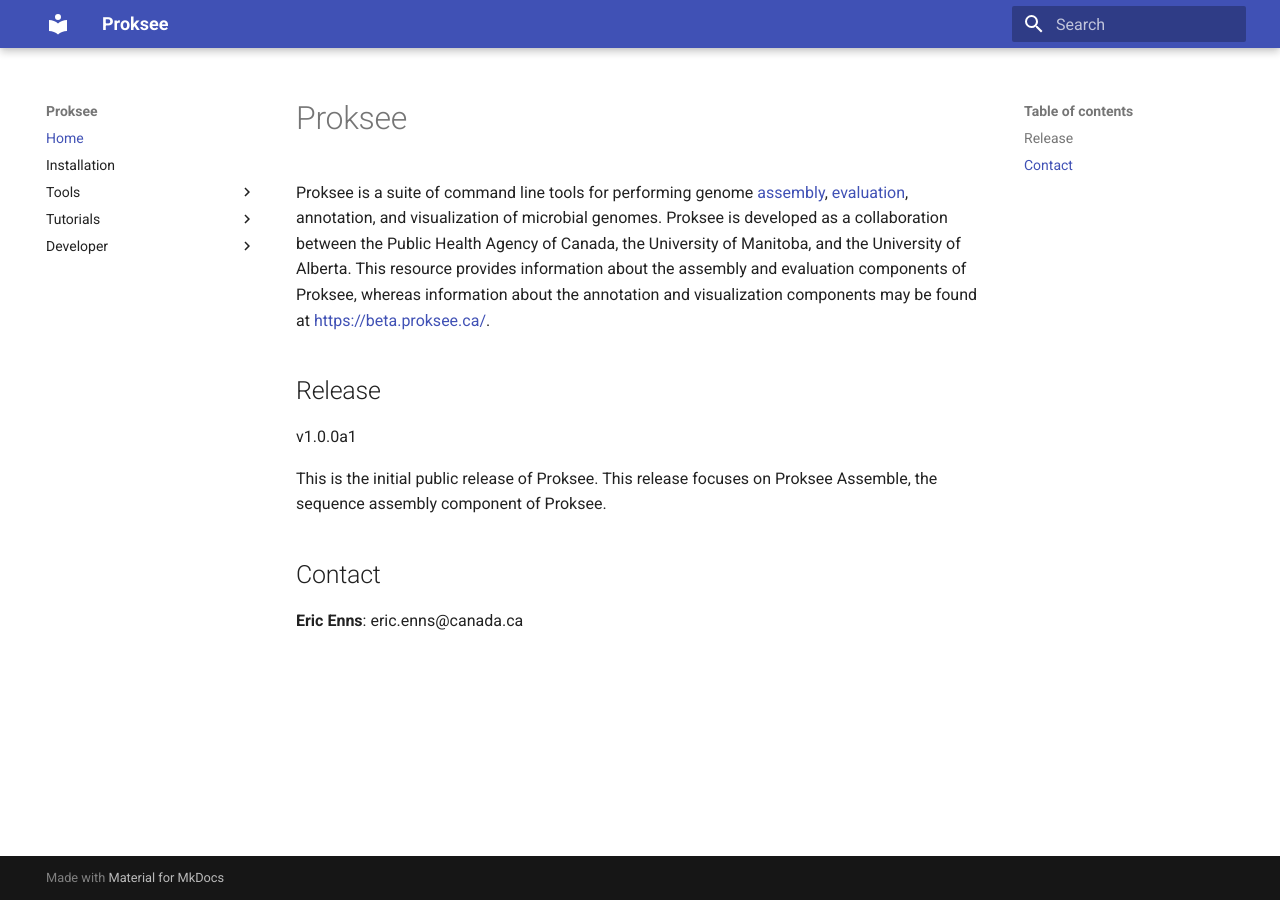
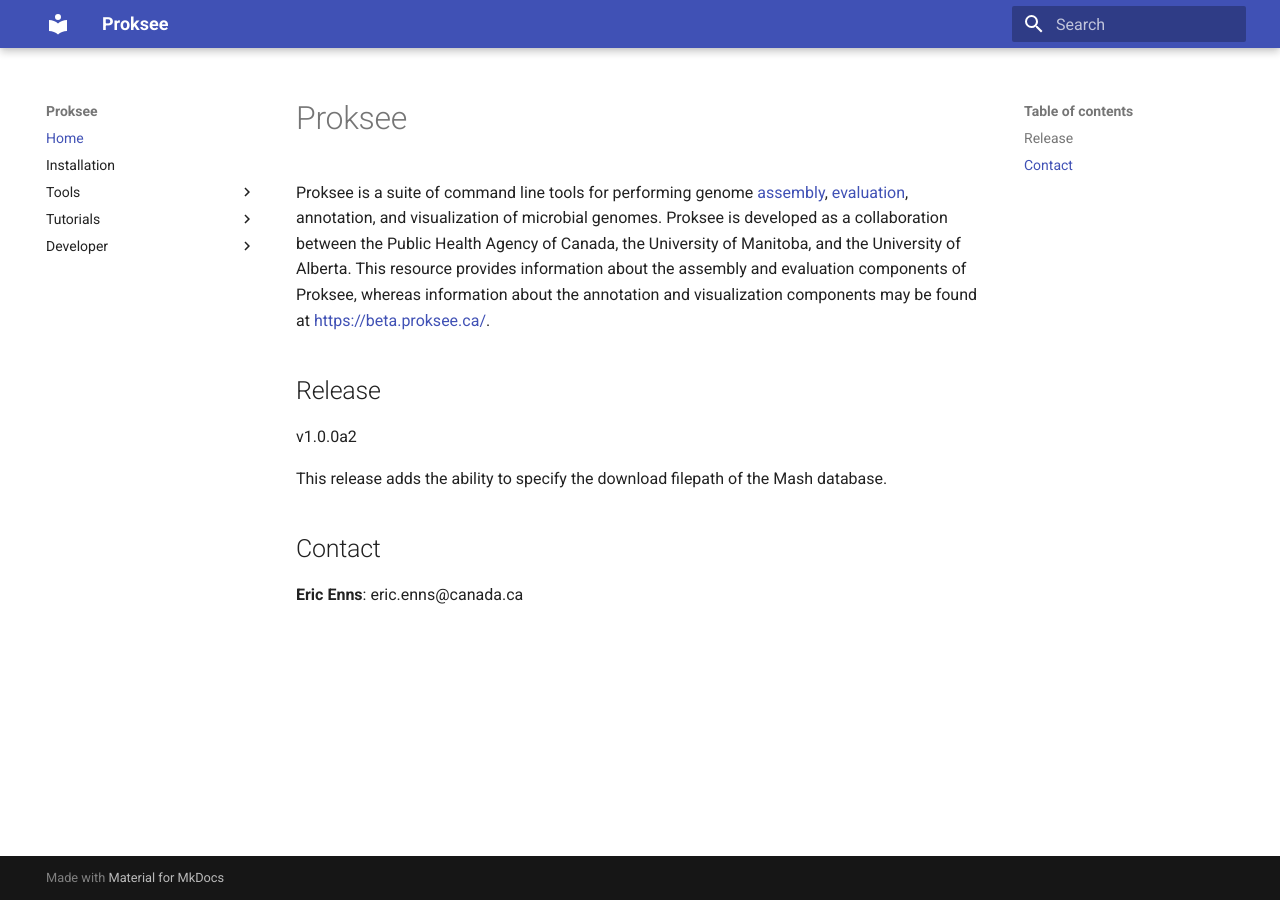
Before and after one commit to proksee-project/proksee-cmd, an MkDocs documentation site: the page built from docs/index.md, in a window 1280 px wide. Built offline with MkDocs 1.6.1 and Material for MkDocs 9.7.7, drawn with Linux system fonts in a browser that asks for light colours.

Commit message:
Updating version for 1.0.0a2.

```diff
--- a/docs/index.md
+++ b/docs/index.md
@@ -4,9 +4,9 @@
 
 ## Release
 
-v1.0.0a1
+v1.0.0a2
 
-This is the initial public release of Proksee. This release focuses on Proksee Assemble, the sequence assembly component of Proksee.
+This release adds the ability to specify the download filepath of the Mash database.
 
 ## Contact
 
--- a/proksee/__init__.py
+++ b/proksee/__init__.py
@@ -1 +1 @@
-__version__ = "1.0.0a1"
+__version__ = "1.0.0a2"
```
Also changed, not shown: CHANGELOG.md (+4 -0 lines), README.md (+2 -2 lines).
